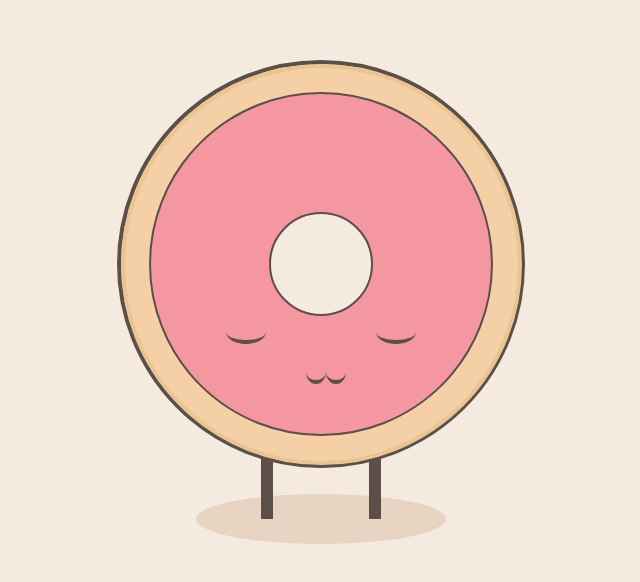
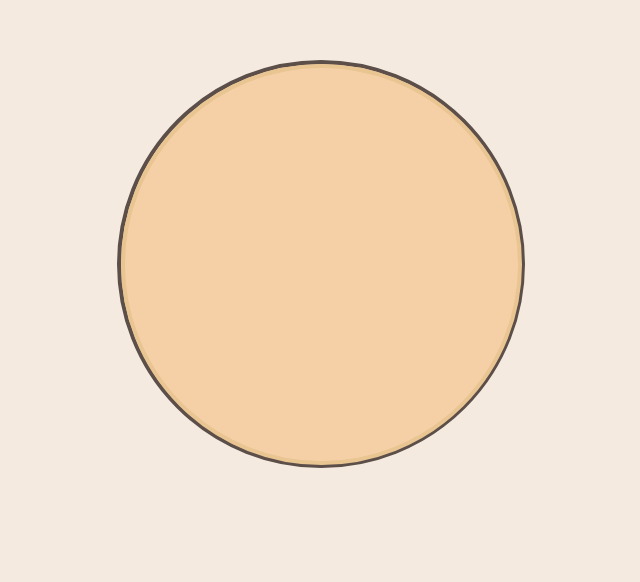
Before and after one commit to codesmario/drawCssDonut, a website: page index.html in a window 1280 px wide. Shown: the part 136-718 px from the top of the page, without its empty margins (319-959 px from the left). Drawn offline with Linux system fonts and the light colour scheme.

Commit message:
[update]

```diff
--- a/index.html
+++ b/index.html
@@ -8,7 +8,8 @@
 </head>
 <body>
     <div id="donut">
-        <div class="donut-cream"></div>
+        <div class="pistache-0"></div>
+        <!-- <div class="donut-cream"></div>
 
         <div class="eye-left"></div>
         <div class="eye-lipsL"></div>
@@ -17,9 +18,12 @@
 
         <div class="donut-center">
         </div>
-        <div class="foot-left"><div class="foot"></div></div>
-        <div class="foot-right"><div class="foot"></div></div>
-        <div class="shadown"></div>
+        <div class="foot-left"></div>
+        <div class="foot-bottom-left"></div>
+        <div class="foot-right"></div>
+        <div class="foot-bottom-right"></div>
+
+        <div class="shadown"></div> -->
     </div>
 
 </body>
--- a/resources/sass/main.scss
+++ b/resources/sass/main.scss
@@ -136,5 +136,12 @@ body {
             bottom: -80px;
             border-radius: 100%;
         }
+
+
+
+        // CANDIES
+        .pistache-0 {
+            position: absolute;
+        }
     }
 }
```
